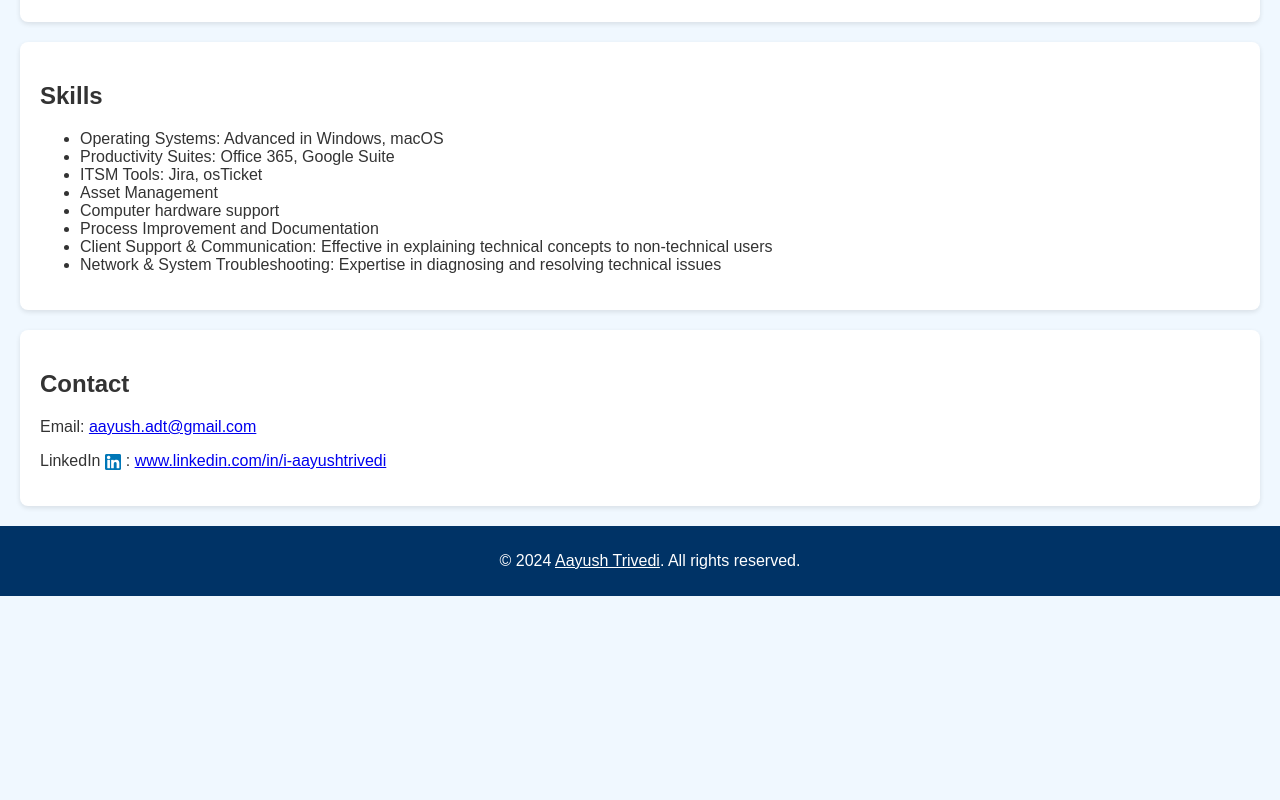
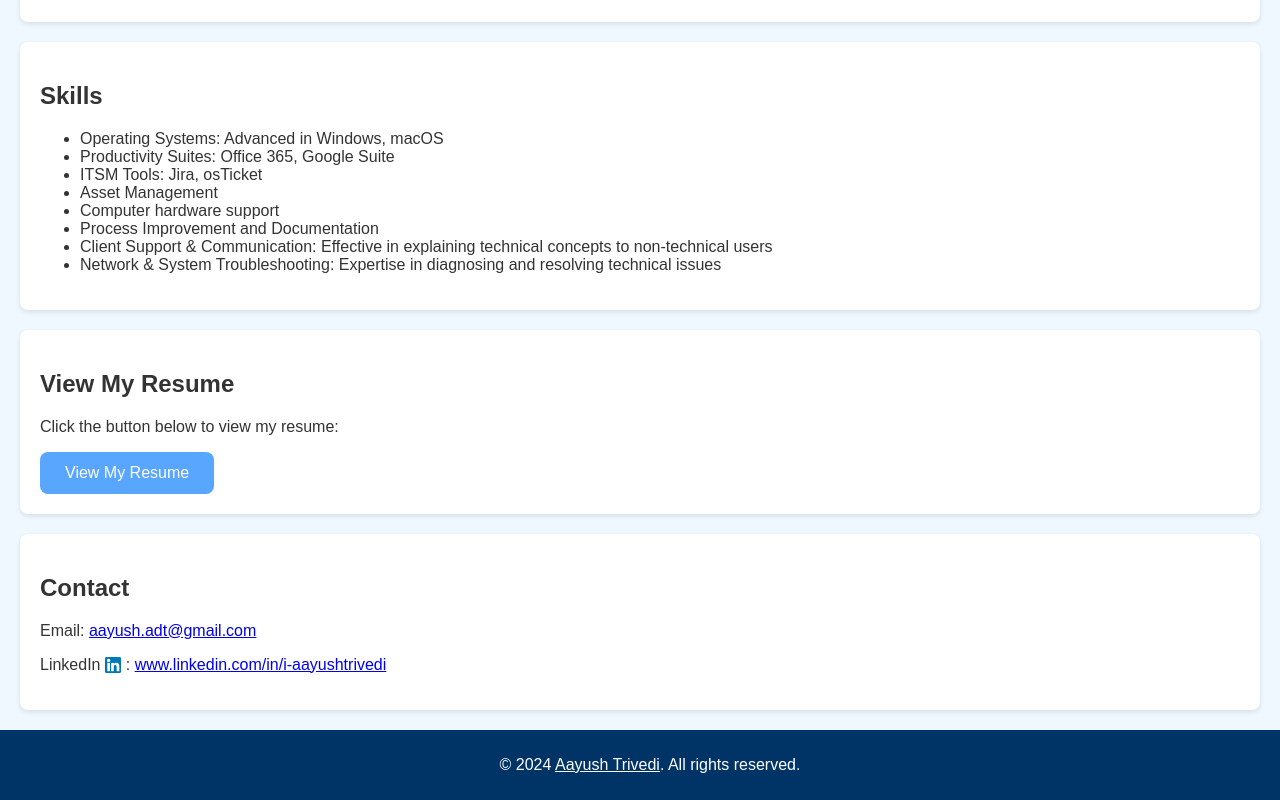
Before and after one commit to iaayushtrivedi/PortfolioWebsite, a plain HTML site: page index.html in a window 1280 px wide. Shown: the part 1072-1872 px from the top of the page. Before the commit the page ends 1668 px from the top, so only its background shows below. Drawn offline with Linux system fonts and the light colour scheme.

Commit message:
index.html

```diff
--- a/index.html
+++ b/index.html
@@ -76,6 +76,16 @@
 	    </ul>
             </div>
         </section>
+
+	<section id="resume">
+		  <h2>View My Resume</h2>
+		  <p>Click the button below to view my resume:</p>
+		  <a href="resume.pdf" target="_blank"
+		     style="display: inline-block; padding: 12px 25px; background-color: #58a6ff; color: white; text-decoration: none; border-radius: 8px; font-size: 16px; text-align: center;">
+		     View My Resume
+		  </a>
+	</section>
+
         <section id="contact">
     <h2>Contact</h2>
     <p>Email: <a href="mailto:aayush.adt@gmail.com">aayush.adt@gmail.com</a></p>
```
